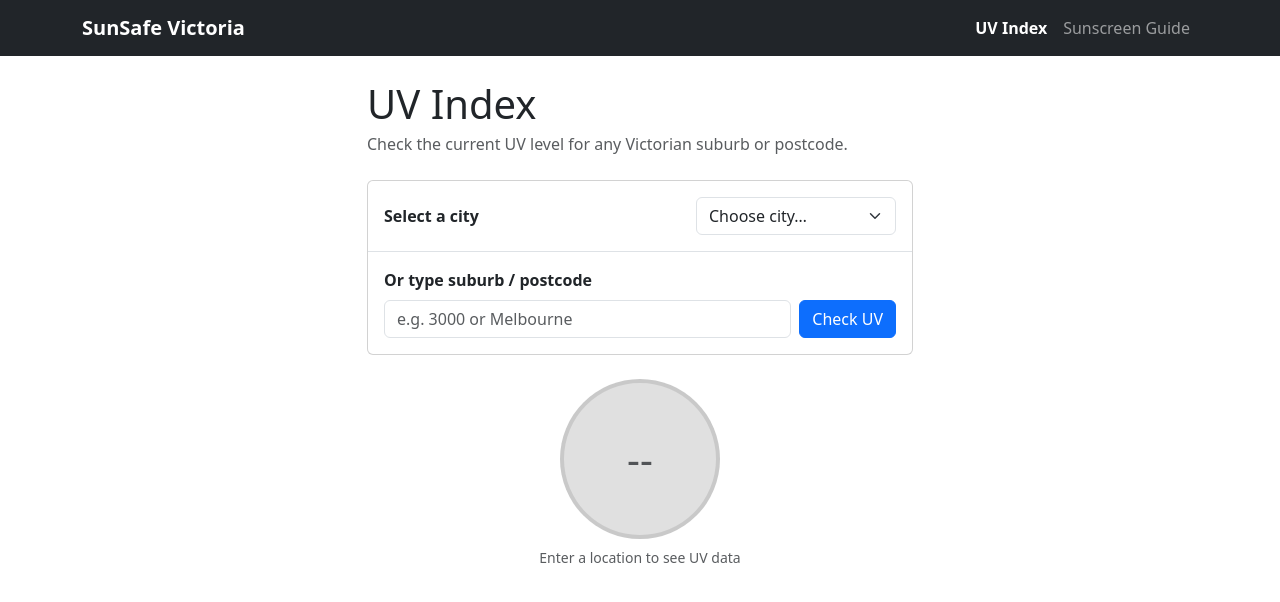
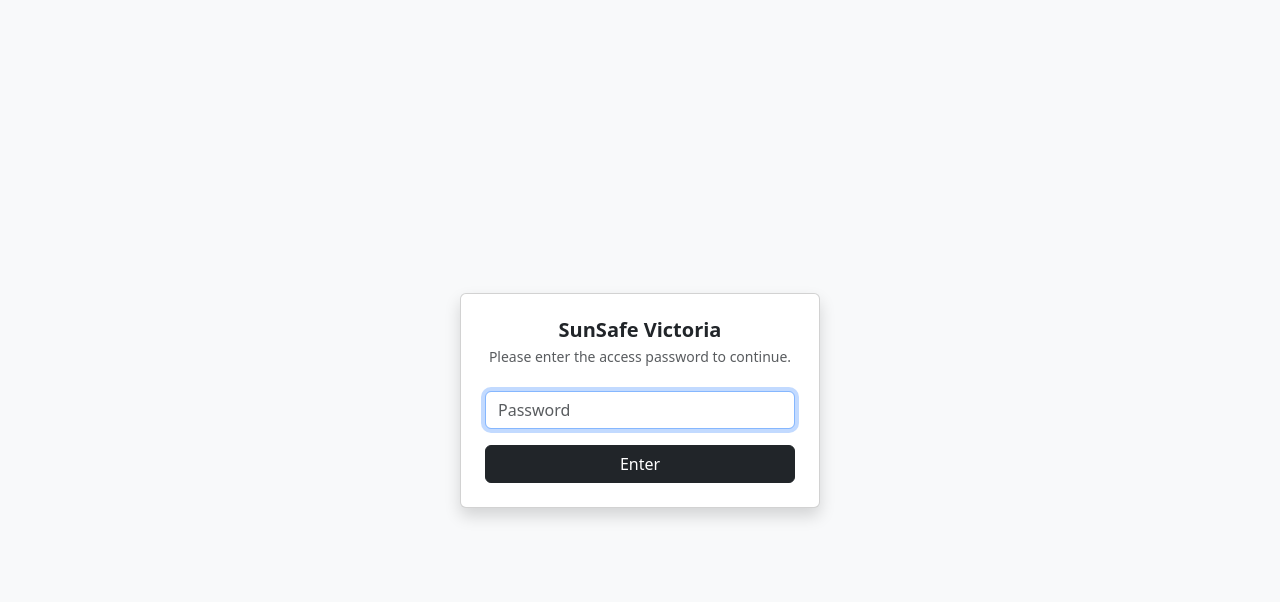
Before and after one commit to slee0282-lab/fit5120-2026s1-ta24-onboarding, a Vue app in the folder onboarding-victoria-sunsafe/: page /sunscreen in a window 1280 px wide. Shown: the top 602 px of the page. Built offline with nearby package versions, Linux system fonts and the light colour scheme.

Commit message:
feat: add the password feature

```diff
--- a/onboarding-victoria-sunsafe/src/App.vue
+++ b/onboarding-victoria-sunsafe/src/App.vue
@@ -1,8 +1,15 @@
 <script setup lang="ts">
+import { ref } from 'vue'
 import { RouterLink, RouterView } from 'vue-router'
+import PasswordGate from './components/PasswordGate.vue'
+
+const authenticated = ref(sessionStorage.getItem('authenticated') === 'true')
 </script>
 
 <template>
+  <PasswordGate v-if="!authenticated" @authenticated="authenticated = true" />
+
+  <template v-else>
     <nav class="navbar navbar-expand-lg navbar-dark bg-dark">
       <div class="container">
         <RouterLink class="navbar-brand fw-bold" to="/">SunSafe Victoria</RouterLink>
@@ -32,6 +39,7 @@ import { RouterLink, RouterView } from 'vue-router'
 
     <RouterView />
   </template>
+</template>
 
 <style scoped>
 .router-link-exact-active {
--- /dev/null
+++ b/onboarding-victoria-sunsafe/src/components/PasswordGate.vue
@@ -0,0 +1,50 @@
+<script setup lang="ts">
+import { ref } from 'vue'
+
+const emit = defineEmits<{ authenticated: [] }>()
+
+const input = ref('')
+const error = ref(false)
+
+function submit() {
+  if (input.value === import.meta.env.VITE_PASSWORD) {
+    sessionStorage.setItem('authenticated', 'true')
+    emit('authenticated')
+  } else {
+    error.value = true
+    input.value = ''
+  }
+}
+</script>
+
+<template>
+  <div class="gate-overlay d-flex align-items-center justify-content-center">
+    <div class="card shadow p-4" style="max-width: 360px; width: 100%;">
+      <h5 class="card-title text-center mb-1 fw-bold">SunSafe Victoria</h5>
+      <p class="text-center text-muted small mb-4">Please enter the access password to continue.</p>
+      <form @submit.prevent="submit">
+        <div class="mb-3">
+          <input
+            v-model="input"
+            type="password"
+            class="form-control"
+            :class="{ 'is-invalid': error }"
+            placeholder="Password"
+            autofocus
+          />
+          <div v-if="error" class="invalid-feedback">Incorrect password. Please try again.</div>
+        </div>
+        <button type="submit" class="btn btn-dark w-100">Enter</button>
+      </form>
+    </div>
+  </div>
+</template>
+
+<style scoped>
+.gate-overlay {
+  position: fixed;
+  inset: 0;
+  background: #f8f9fa;
+  z-index: 9999;
+}
+</style>
```
Lines whose indentation alone changed are shown as unchanged.
